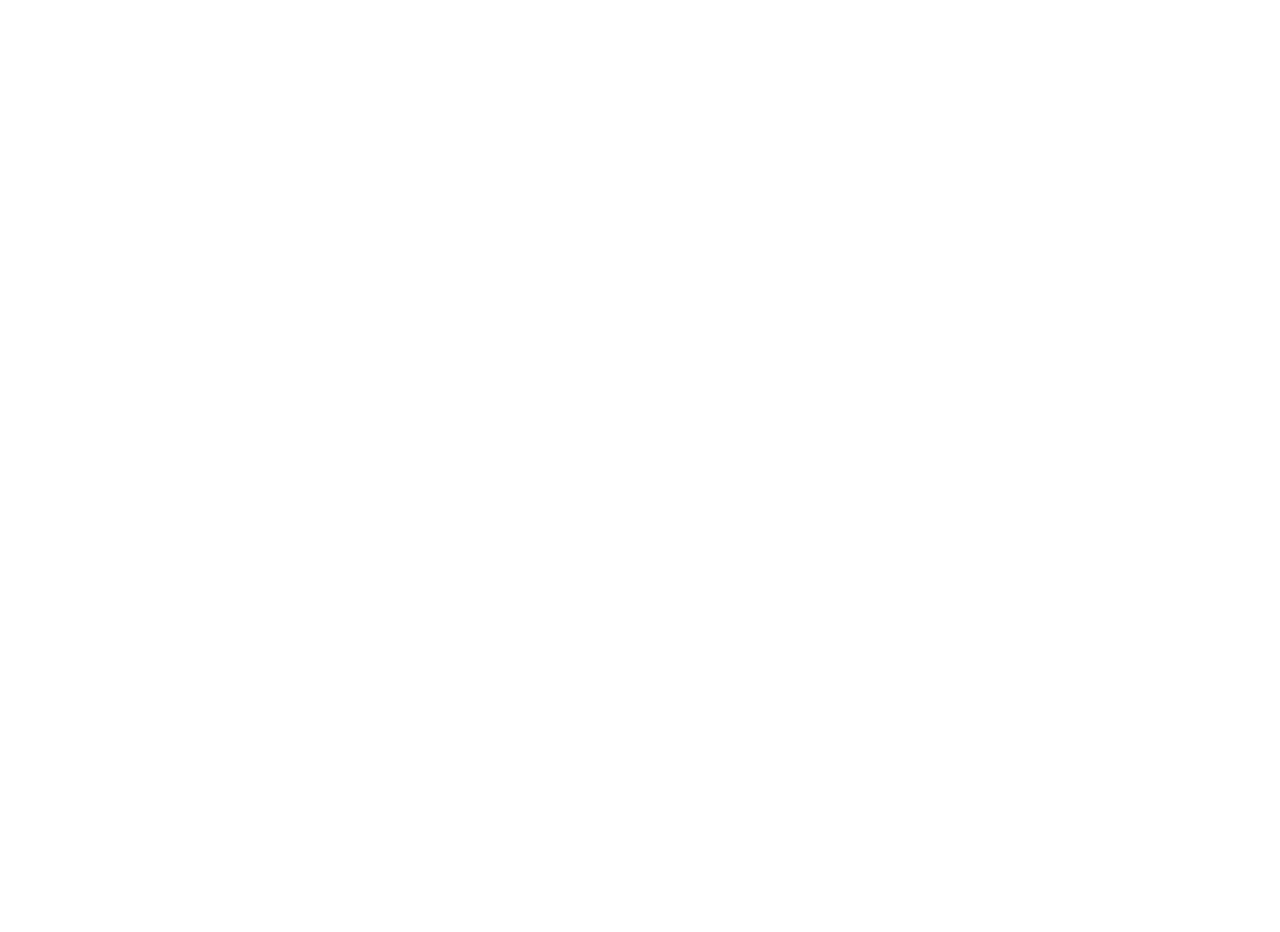
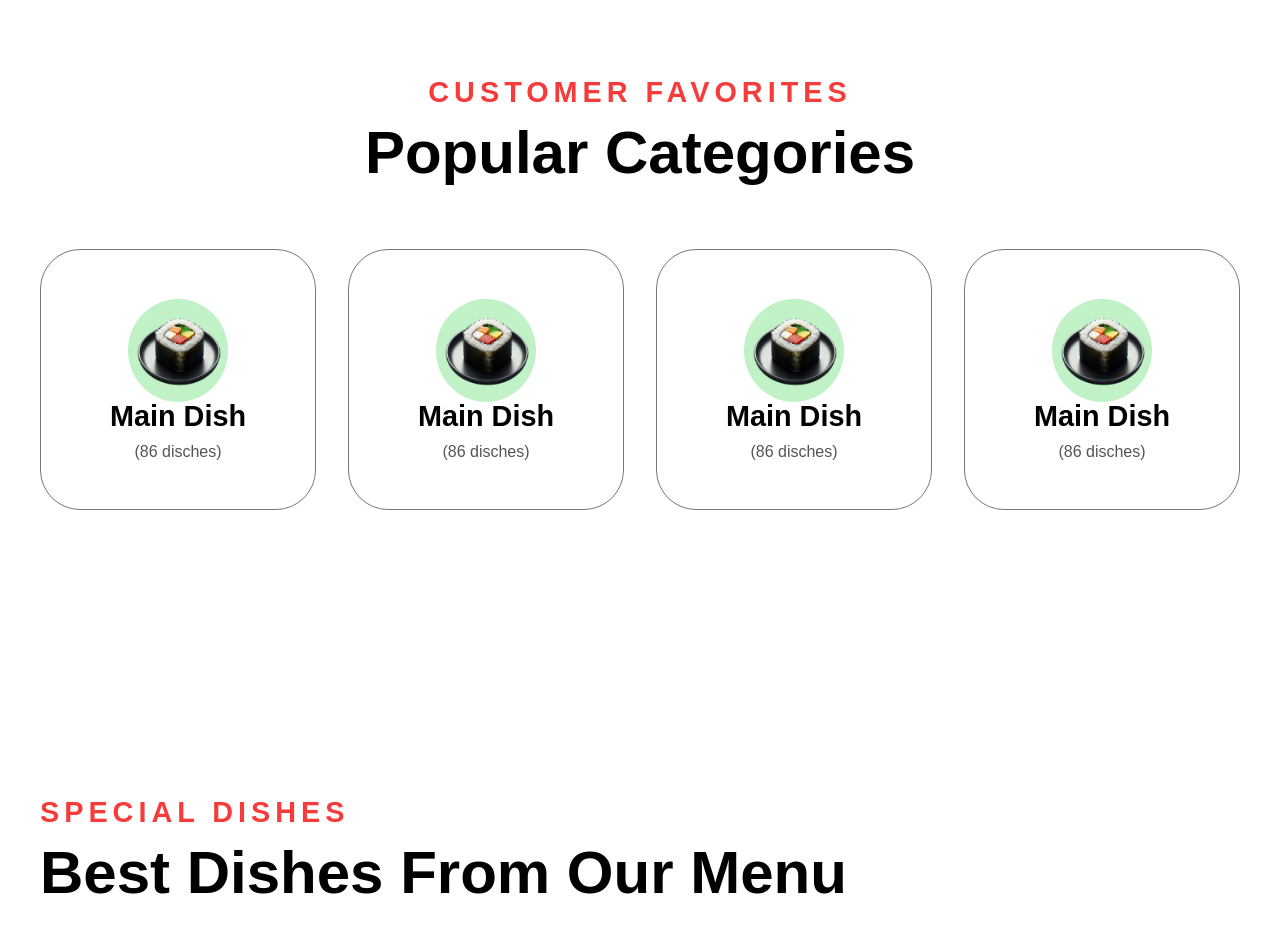
Before and after one commit to Navi003/sushi, a Next.js app: page / in a window 1280 px wide. Shown: the part 960-1892 px from the top of the page. Before the commit the page ends 838 px from the top, so only its background shows below. Built offline with nearby package versions, Linux system fonts and the light colour scheme.

Commit message:
added best dishes Section

```diff
--- a/app/globals.css
+++ b/app/globals.css
@@ -10,7 +10,7 @@
   --color-gray-100: #2c2c2c;
   --color-gray-200: #1e1e1e;
   --color-salmon-100: #ff7979;
-  --color-salmon-200: #ff6868;
+  --color-salmon-200: rgb(255, 104, 104);
   --color-lightgoldenrodyellow: #c1f1c6;
 }
 
--- a/app/page.tsx
+++ b/app/page.tsx
@@ -1,9 +1,13 @@
+import BestDishes from "@/components/main/BestDishes";
 import Hero from "@/components/main/Hero";
+import PopularCat from "@/components/main/PopularCat";
 
 export default function Home() {
   return (
     <main>
       <Hero />
+      <PopularCat />
+      <BestDishes />
     </main>
   );
 }
--- /dev/null
+++ b/components/main/BesDishes.module.css
@@ -0,0 +1,8 @@
+.headingBox {
+  margin-bottom: 4.1rem;
+}
+.headingTers {
+  margin-top: 1rem;
+  font-size: 3.75rem;
+  font-weight: 700;
+}
--- /dev/null
+++ b/components/main/BestDishes.tsx
@@ -0,0 +1,16 @@
+import { FC } from "react";
+import React from "react";
+import HeadingSecondary from "../ui/HeadingSecondary";
+import styles from "./BesDishes.module.css";
+interface BestDishesProps {}
+const BestDishes: FC<BestDishesProps> = (): JSX.Element => {
+  return (
+    <section>
+      <div className={styles.headingBox}>
+        <HeadingSecondary>Special Dishes</HeadingSecondary>
+        <h2 className={styles.headingTers}>Best Dishes From Our Menu</h2>
+      </div>
+    </section>
+  );
+};
+export default BestDishes;
--- /dev/null
+++ b/components/main/PopularCat.module.css
@@ -0,0 +1,18 @@
+.popularityCat {
+  margin-top: 12.5rem;
+}
+.headingTers {
+  text-align: center;
+  margin-top: 1rem;
+  font-size: 3.75rem;
+  font-weight: 700;
+}
+.headingBox {
+  margin-bottom: 4.1rem;
+}
+.cardContainer {
+  display: flex;
+  justify-content: center;
+  gap: 2rem;
+  flex-wrap: wrap;
+}
--- /dev/null
+++ b/components/main/PopularCat.tsx
@@ -0,0 +1,33 @@
+import { FC } from "react";
+import React from "react";
+import HeadingSecondary from "../ui/HeadingSecondary";
+
+import styles from "./PopularCat.module.css";
+import CatCard from "../ui/CatCard";
+
+interface PopularCatProps {}
+const PopularCat: FC<PopularCatProps> = (): JSX.Element => {
+  return (
+    <section
+      className={styles.popularityCat}
+      style={{
+        marginBottom: "18rem",
+      }}
+    >
+      <div className={styles.headingBox}>
+        <HeadingSecondary customStyles={{ textAlign: "center" }}>
+          CUSTOMER FAVORITES
+        </HeadingSecondary>
+        <h2 className={styles.headingTers}>Popular Categories</h2>
+      </div>
+
+      <ul className={styles.cardContainer}>
+        <CatCard />
+        <CatCard />
+        <CatCard />
+        <CatCard />
+      </ul>
+    </section>
+  );
+};
+export default PopularCat;
--- /dev/null
+++ b/components/ui/CatCard.module.css
@@ -0,0 +1,25 @@
+.catCard {
+  padding: 3.1rem;
+  border: 1px solid #777;
+  border-radius: 40px;
+  display: flex;
+  justify-content: center;
+  align-items: center;
+  flex-direction: column;
+  flex-grow: 1;
+}
+.textBox {
+  text-align: center;
+}
+.textBox > h5 {
+  margin-bottom: 0.8rem;
+  font-size: 1.8rem;
+  font-weight: 600;
+}
+.textBox > p {
+  color: rgba(85, 85, 85, 1);
+}
+.imageBox {
+  background-color: rgba(193, 241, 198, 1);
+  border-radius: 100%;
+}
--- /dev/null
+++ b/components/ui/CatCard.tsx
@@ -0,0 +1,24 @@
+import Image from "next/image";
+import { FC } from "react";
+import React from "react";
+import styles from "./CatCard.module.css";
+interface CatCardProps {}
+const CatCard: FC<CatCardProps> = (): JSX.Element => {
+  return (
+    <li className={styles.catCard}>
+      <div className={styles.imageBox}>
+        <Image
+          src="/main-dish.png"
+          width={100}
+          height={100}
+          alt="main-disch image"
+        />
+      </div>
+      <div className={styles.textBox}>
+        <h5>Main Dish</h5>
+        <p>(86 disches)</p>
+      </div>
+    </li>
+  );
+};
+export default CatCard;
--- /dev/null
+++ b/components/ui/HeadingSecondary.module.css
@@ -0,0 +1,7 @@
+.headingSecondary {
+  font-weight: 700;
+  font-size: 1.8rem;
+  letter-spacing: 5px;
+  color: rgba(246, 59, 59, 1);
+  text-transform: uppercase;
+}
--- /dev/null
+++ b/components/ui/HeadingSecondary.tsx
@@ -0,0 +1,18 @@
+import { FC } from "react";
+import React from "react";
+import styles from "./HeadingSecondary.module.css";
+interface HeadingSecondaryProps {
+  children: React.ReactNode;
+  customStyles?: {};
+}
+const HeadingSecondary: FC<HeadingSecondaryProps> = ({
+  children,
+  customStyles,
+}): JSX.Element => {
+  return (
+    <h3 style={customStyles} className={styles.headingSecondary}>
+      {children}
+    </h3>
+  );
+};
+export default HeadingSecondary;
```
Also changed, not shown: public/main-dish.png (added).
